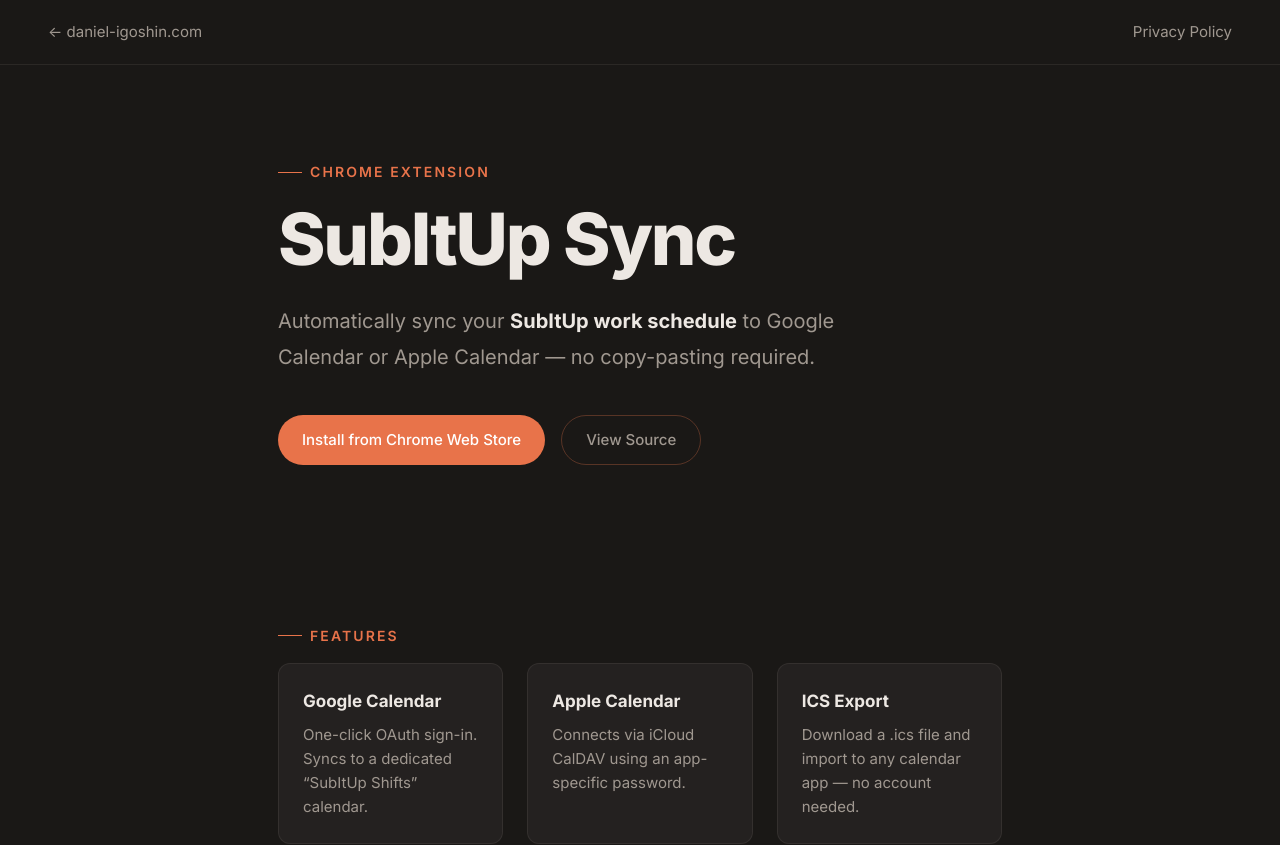
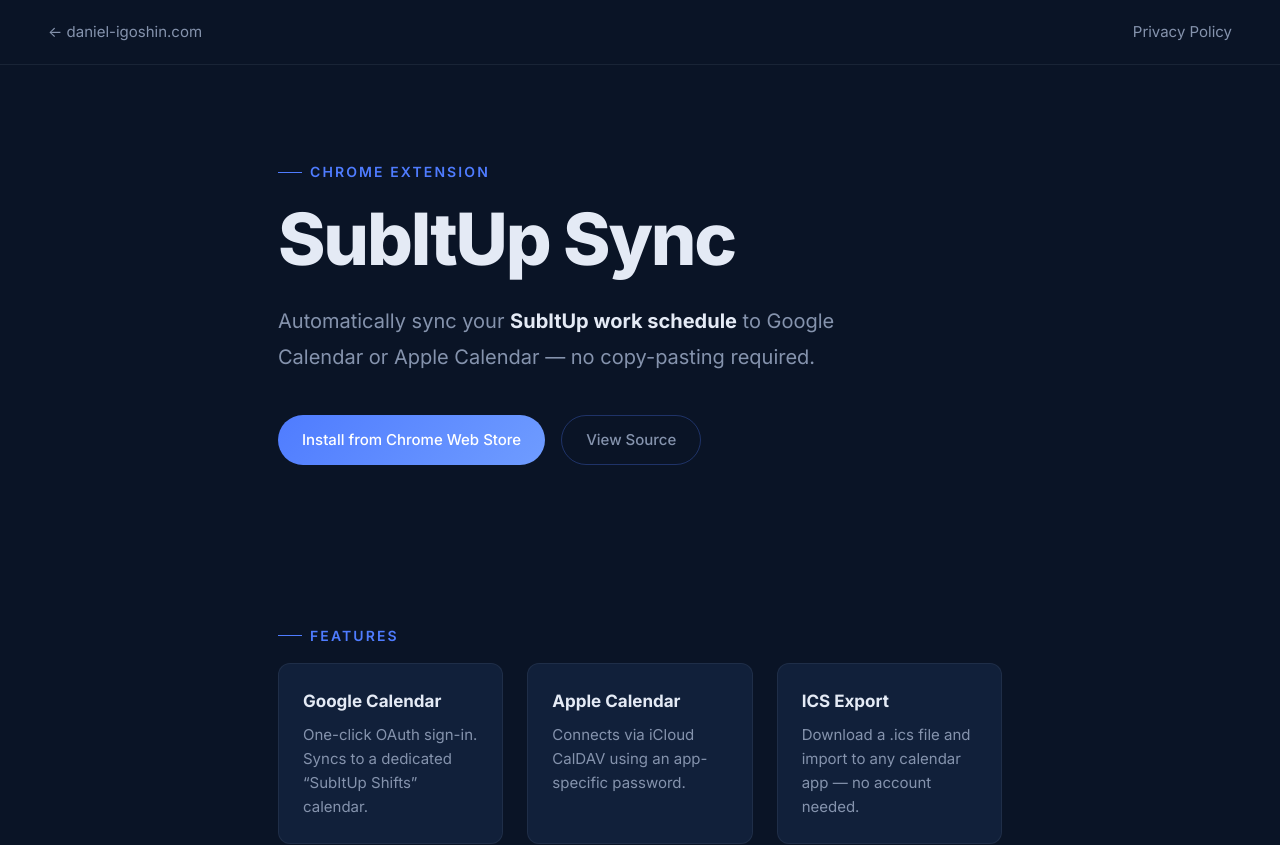
Before and after one commit to Xeryto/PersonalSite, a Next.js app: page /subitup-sync in a window 1280 px wide. Shown: the top 845 px of the page. Built offline with nearby package versions, Linux system fonts and the light colour scheme.

Commit message:
Ocean rebrand: sapphire deep blue palette (gradient accent)

```diff
--- a/app/globals.css
+++ b/app/globals.css
@@ -19,18 +19,18 @@
 
 /* --- CSS Custom Properties --- */
 :root {
-    /* Colors — Warm Graphite + Papaya */
-    --bg: #1a1816;
-    --bg-surface: #242120;
-    --bg-elevated: #2e2a28;
-    --text: #ede8e3;
-    --text-secondary: #a09890;
-    --text-muted: #8a827a;
-    --accent-1: #e8734a;
-    --accent-2: #e8734a;
-    --border: rgba(160, 152, 144, 0.12);
-    --border-hover: rgba(232, 115, 74, 0.3);
-    --glow: rgba(232, 115, 74, 0.1);
+    /* Colors — Sapphire Deep Blue (Gradient) */
+    --bg: #0a1426;
+    --bg-surface: #11203a;
+    --bg-elevated: #182b4d;
+    --text: #e4eaf5;
+    --text-secondary: #8593ad;
+    --text-muted: #66738f;
+    --accent-1: #4f7cff;
+    --accent-2: #6f9cff;
+    --border: rgba(133, 147, 173, 0.12);
+    --border-hover: rgba(79, 124, 255, 0.3);
+    --glow: rgba(79, 124, 255, 0.1);
 
     /* Typography */
     --font-sans:
@@ -186,7 +186,7 @@
 }
 
 .navbar.scrolled {
-    background: rgba(26, 24, 22, 0.9);
+    background: rgba(10, 20, 38, 0.9);
     backdrop-filter: blur(12px);
     -webkit-backdrop-filter: blur(12px);
     border-bottom: 1px solid var(--border);
@@ -350,7 +350,7 @@
 }
 
 .btn--primary {
-    background: var(--accent-1);
+    background: linear-gradient(135deg, var(--accent-1), var(--accent-2));
     color: #fff;
 }
 
```
Also changed, not shown: components/ShaderBackground.tsx (+5 -5 lines), components/TechConstellation.tsx (+8 -8 lines).
